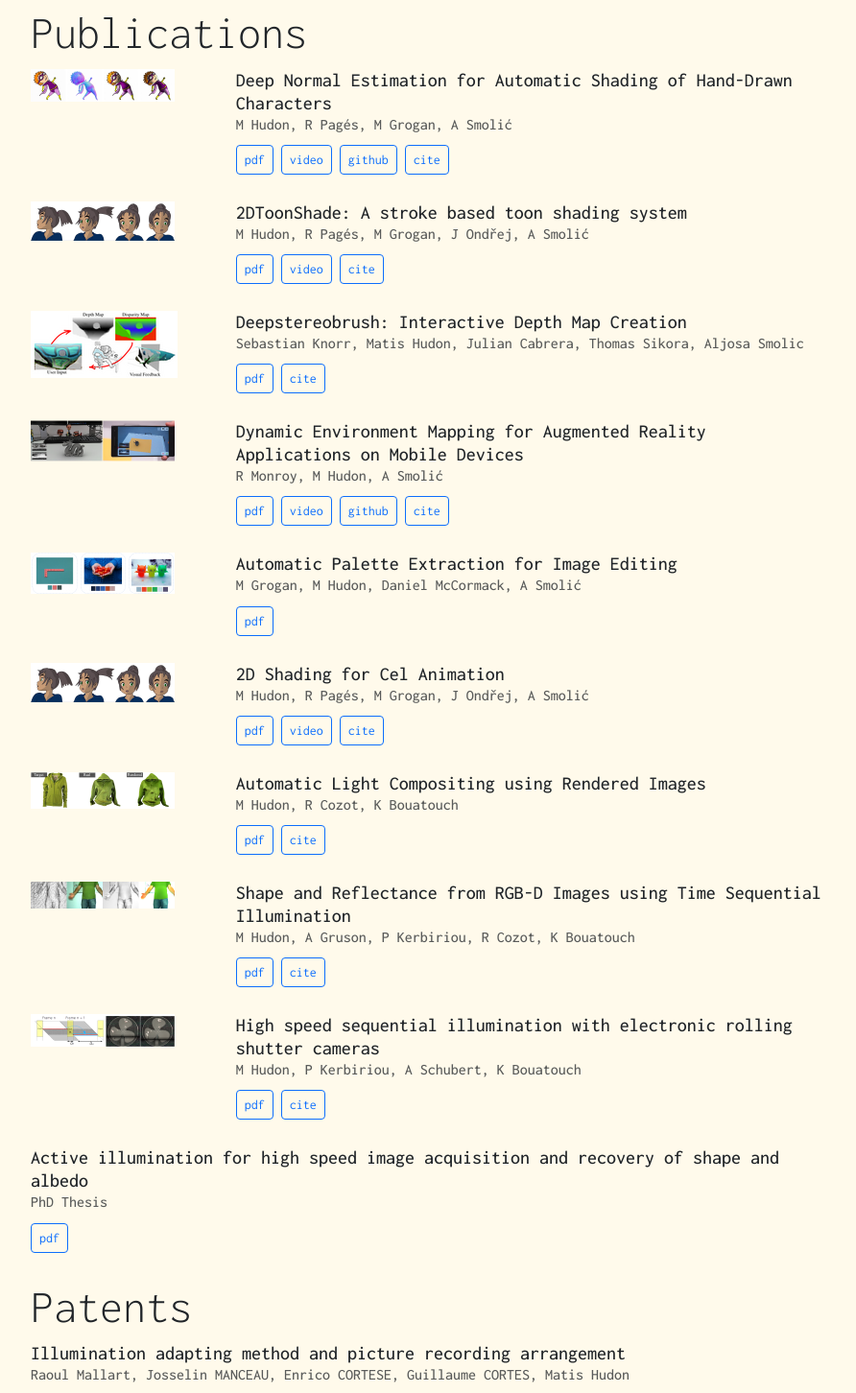
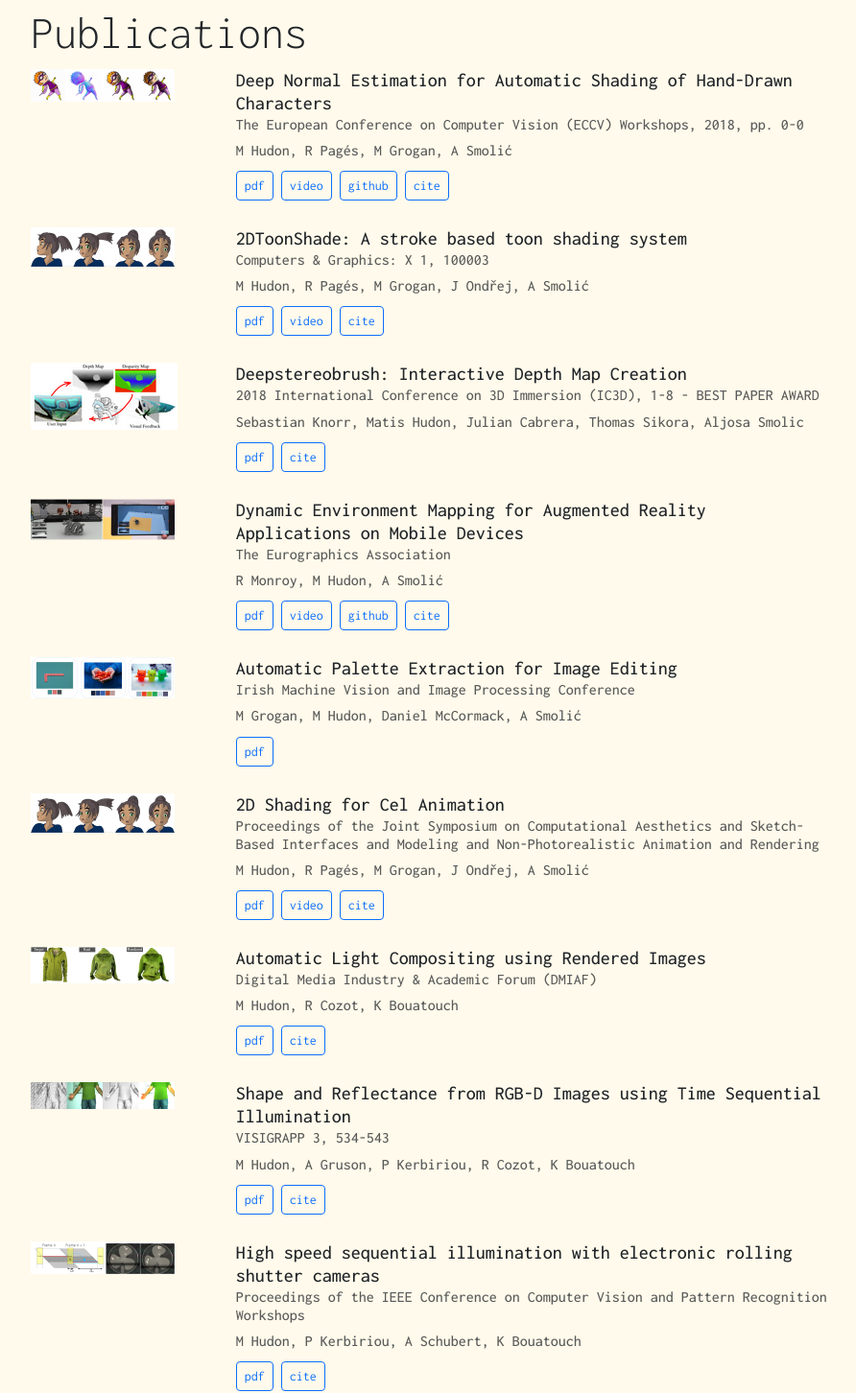
Before and after one commit to MatisHudon/MatisHudon.github.io, a React (Vite) app: page / in a window 1280 px wide. Shown: the part 3100-4552 px from the top of the page at 96% size, without its empty margins (335-1227 px from the left). Built offline with nearby package versions, Linux system fonts and the light colour scheme.

Commit message:
Added conference to publications

```diff
--- a/src/components/Hero.jsx
+++ b/src/components/Hero.jsx
@@ -155,6 +155,7 @@ function Hero() {
             <h1 className="display-5" ref={pubRef}> Publications </h1>
             <Publication
               title="Deep Normal Estimation for Automatic Shading of Hand-Drawn Characters"
+              conf="The European Conference on Computer Vision (ECCV) Workshops, 2018, pp. 0-0"
               authors="M Hudon, R Pagés, M Grogan, A Smolić"
               github="https://github.com/V-Sense/DeepNormals"
               video="https://youtu.be/1tZ-y0PzV8g"
@@ -173,6 +174,7 @@ function Hero() {
             <Publication
               title="2DToonShade: A stroke based toon shading system"
               authors="M Hudon, R Pagés, M Grogan, J Ondřej, A Smolić"
+              conf="Computers & Graphics: X 1, 100003"
               pdf="https://www.sciencedirect.com/science/article/pii/S2590148619300032"
               video="https://www.youtube.com/watch?v=gmxfUw3BvDo&amp;feature=emb_title"
               cite="@article{hudon20192dtoonshade,
@@ -189,6 +191,7 @@ function Hero() {
 
             <Publication
               title="Deepstereobrush: Interactive Depth Map Creation"
+              conf="2018 International Conference on 3D Immersion (IC3D), 1-8 - BEST PAPER AWARD"
               authors="Sebastian Knorr, Matis Hudon, Julian Cabrera, Thomas Sikora, Aljosa Smolic"
               pdf="http://elvera.nue.tu-berlin.de/files/1546Knorr2018.pdf"
               cite="@inproceedings{knorr2018deepstereobrush,
@@ -205,6 +208,7 @@ function Hero() {
             <Publication
               title="Dynamic Environment Mapping for Augmented Reality Applications on Mobile Devices"
               authors="R Monroy, M Hudon, A Smolić"
+              conf="The Eurographics Association"
               github="https://github.com/rmonroy84/VSENSE_TANGO_AR"
               video="https://www.youtube.com/watch?v=Tl-LN8iygAo"
               pdf="https://arxiv.org/pdf/1809.08134"
@@ -223,6 +227,7 @@ function Hero() {
 
             <Publication
               title="Automatic Palette Extraction for Image Editing"
+              conf="Irish Machine Vision and Image Processing Conference"
               authors="M Grogan, M Hudon, Daniel McCormack, A Smolić"
               pdf="https://v-sense.scss.tcd.ie/wp-content/uploads/2018/09/IMVIP18_palette.pdf"
               img={autoPal}
@@ -231,6 +236,7 @@ function Hero() {
             <Publication
               title="2D Shading for Cel Animation"
               authors="M Hudon, R Pagés, M Grogan, J Ondřej, A Smolić"
+              conf="Proceedings of the Joint Symposium on Computational Aesthetics and Sketch-Based Interfaces and Modeling and Non-Photorealistic Animation and Rendering"
               pdf="https://www.researchgate.net/profile/Matis-Hudon/publication/325788674_2D_Shading_for_Cel_Animation/links/5b48b0d70f7e9b4637d5b704/2D-Shading-for-Cel-Animation.pdf"
               video="https://www.youtube.com/watch?v=4pFufShSt0c"
               cite="@inproceedings{hudon2018deep,
@@ -248,6 +254,7 @@ function Hero() {
             <Publication
               title="Automatic Light Compositing using Rendered Images"
               authors="M Hudon, R Cozot, K Bouatouch"
+              conf="Digital Media Industry & Academic Forum (DMIAF)"
               pdf="http://cozot.free.fr/pdfs/dmiaf_2016.pdf"
               cite="@inproceedings{hudon2016automatic,
                     title={Automatic light compositing using rendered images},
@@ -263,6 +270,7 @@ function Hero() {
             <Publication
               title="Shape and Reflectance from RGB-D Images using Time Sequential Illumination"
               authors="M Hudon, A Gruson, P Kerbiriou, R Cozot, K Bouatouch"
+              conf="VISIGRAPP 3, 534-543"
               pdf="https://data.adrien-gruson.com/research/2016_RGBD-Sequential_Hudon.pdf"
               cite="@inproceedings{hudon2016shape,
                     title={Shape and reflectance from rgb-d images using time sequential illumination},
@@ -278,6 +286,7 @@ function Hero() {
             <Publication
               title="High speed sequential illumination with electronic rolling shutter cameras"
               authors="M Hudon, P Kerbiriou, A Schubert, K Bouatouch"
+              conf="Proceedings of the IEEE Conference on Computer Vision and Pattern Recognition Workshops"
               pdf="https://openaccess.thecvf.com/content_cvpr_workshops_2015/W10/papers/Hudon_High_Speed_Sequential_2015_CVPR_paper.pdf"
               cite="@inproceedings{hudon2015high,
                     title={High speed sequential illumination with electronic rolling shutter cameras},
--- a/src/components/Publication.jsx
+++ b/src/components/Publication.jsx
@@ -3,7 +3,7 @@ import {CopyToClipboard} from 'react-copy-to-clipboard';
 import useScreenSize from './UseScreenSize';
 import './Experience.css'
 
-function Experience({title, authors, pdf, cite, video, img, github, link}) {
+function Experience({title, authors, pdf, cite, video, img, github, link, conf}) {
   const [isHovered, setIsHovered] = useState(false)
   const [showCopied, setShowCopied] = useState(false);
   const screenSize = useScreenSize();
@@ -39,6 +39,7 @@ function Experience({title, authors, pdf, cite, video, img, github, link}) {
         <div className={(img && (screenSize.width > 990)) ? "col-9": "col-12"}>
           <div class="card-body">
             <h5 class="card-title strong" >{title}</h5>
+            {conf && <h6 class="card-subtitle mb-2 text-muted">{conf}</h6>}
             <h6 class="card-subtitle mb-2 text-muted">{authors}</h6>
             {pdf &&
               <>
```
